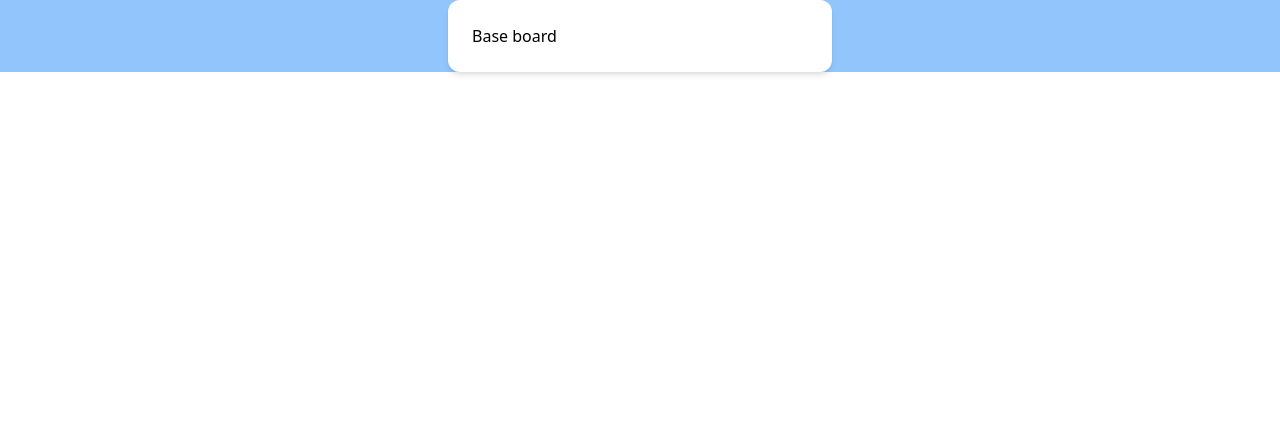
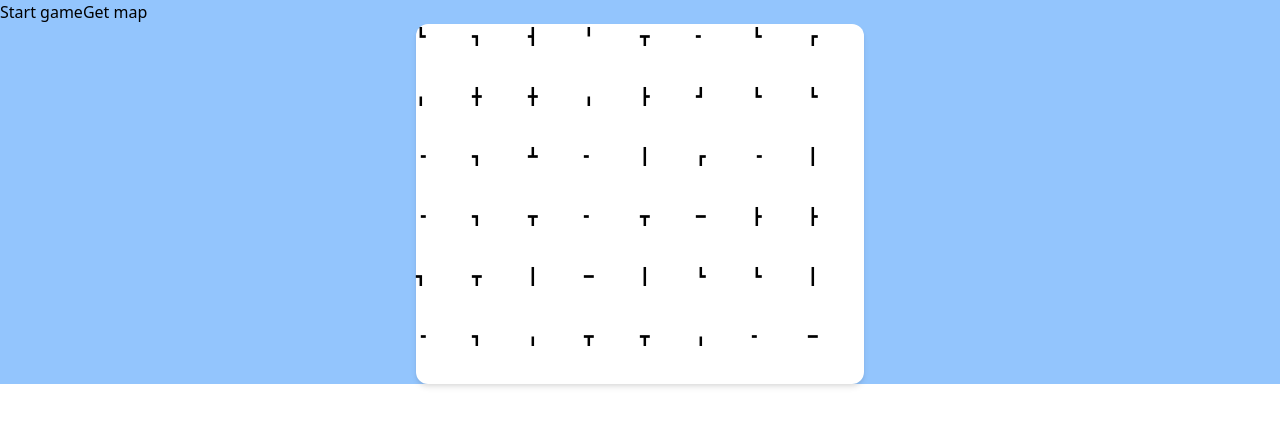
Before and after one commit to pdan/Nilou, a React (Create React App) app: page / in a window 1280 px wide. Shown: the top 426 px of the page. Built offline with nearby package versions, Linux system fonts and the light colour scheme.

Commit message:
Board and events is working with mock data

```diff
--- a/src/App.css
+++ b/src/App.css
@@ -1,3 +1,7 @@
 .app {
 
 }
+
+.item {
+    cursor: pointer;
+}
--- a/src/App.tsx
+++ b/src/App.tsx
@@ -1,12 +1,64 @@
-import React from 'react';
+import React, { useEffect, useRef, useState } from 'react';
 import logo from './logo.svg';
 import './App.css';
+import jso from './sample.json'
 import Board from './components/Board'
 
 function App() {
+
+  const [level, setLevel] = useState<number>(1)
+  const [onopen, setOnopen] = useState<boolean>(false)
+  const [map, setMap] = useState<string[][]>([])
+  const wsRef = useRef<WebSocket>()
+
+  useEffect(() => {
+    // wsRef.current = new WebSocket('wss://hometask.eg1236.com/game-pipes/');
+    // wsRef.current.onopen = () => {
+    //   setOnopen(true)
+    // }
+    // wsRef.current.onmessage = (message :MessageEvent<string>) => {
+    //   console.log(message.data.split('\n'))
+    //   // setMap(message.data.split('\n')[1])
+    // }
+    // return () => wsRef.current?.close()
+    renderMap()
+  })
+
+  const newGame = (level: number) => {
+    // setLevel(level)
+    // console.log(wsRef)
+    wsRef.current?.send(`new ${level}`)
+
+    // if (wsRef && ref.current && ref.current.onmessage)
+    //   ref.current.onmessage = (e: MessageEvent) => {
+    //     console.log(e)
+    //   }
+  }
+
+  const getMap = () => {
+    wsRef.current?.send(`map`)
+  }
+
+  const renderMap = () => {
+    jso.data.shift()
+    jso.data.pop()
+    console.log(jso)
+    return [...jso.data]
+  }
+
+  const onRotate = (x: number, y: number) => {
+    console.log(x, y)
+    wsRef.current?.send(`rotate ${x} ${y}`)
+  }
+
+
+  // if (!onopen) return (<></>)
+
   return (
     <div className="bg-blue-300">
-      <Board />
+      <button onClick={() => newGame(1)}>Start game</button>
+      <button onClick={() => getMap()}>Get map</button>
+      <Board data={renderMap()} onRotate={onRotate} />
     </div>
   );
 }
--- /dev/null
+++ b/src/Form.css
@@ -0,0 +1,3 @@
+input {
+
+}
--- a/src/components/Board/Board.css
+++ b/src/components/Board/Board.css
@@ -0,0 +1,4 @@
+.item {
+    width: 60px;
+    height: 60px;
+}
--- a/src/components/Board/index.tsx
+++ b/src/components/Board/index.tsx
@@ -3,16 +3,28 @@ import './Board.css'
 
 
 interface Props {
-
+    data: string[]
+    onRotate: (x: number, y: number) => void
 }
 
-const Board = ({ }: Props): JSX.Element => {
-
-    return (<div className="">
-        <div className="p-6 max-w-sm mx-auto bg-white rounded-xl shadow-md flex items-center space-x-4">
-            Base board
+const Board = ({ data, onRotate }: Props): JSX.Element => {
+    const onTailClick = (e: React.MouseEvent<HTMLDivElement, MouseEvent>, x: number, y: number) => {
+        e.preventDefault()
+        onRotate(x,y)
+    }
+    return (
+        <div className="">
+            <div className="p-0 max-w-md mx-auto bg-white rounded-xl shadow-md flex items-center flex-col" >
+                {data.map((a, y) =>
+                    <div key={y} className="flex w-full">
+                        {a.split('').map((b, x) =>
+                            <div className="flex w-full item" key={x} onClick={(e) => onTailClick(e, x, y)} data-character={b}>{b}</div>
+                        )}
+                    </div>
+                )}
+            </div>
         </div>
-    </div>)
+    )
 }
 
 export default Board
--- /dev/null
+++ b/src/sample.json
@@ -0,0 +1,16 @@
+{
+    "data": [
+
+            "map:",
+            "┏╻┏━┓╹━┛",
+            "┗┓┫╹┳╸┗┏",
+            "╻╋╋╻┣┛┗┗",
+            "╺┓┻╸┃┏╺┃",
+            "╺┓┳╸┳━┣┣",
+            "┓┳┃━┃┗┗┃",
+            "╺┓╻┳┳╻╸━",
+            "╸━┃┓┏━┗╺",
+            ""
+
+    ]
+}
--- /dev/null
+++ b/src/services/websocket.ts
@@ -0,0 +1,28 @@
+
+
+
+class PipesPuzzle {
+    private ws: WebSocket = new WebSocket('wss://hometask.eg1236.com/game-pipes/');
+
+    constructor() {
+
+    }
+
+    newGame(level: number) {
+        this.ws.send(`new ${level}`)
+    }
+
+    getMap() {
+
+    }
+
+    rotate(x: number, y: number) {
+
+    }
+
+    verify() {
+
+    }
+}
+
+export { PipesPuzzle }
```
